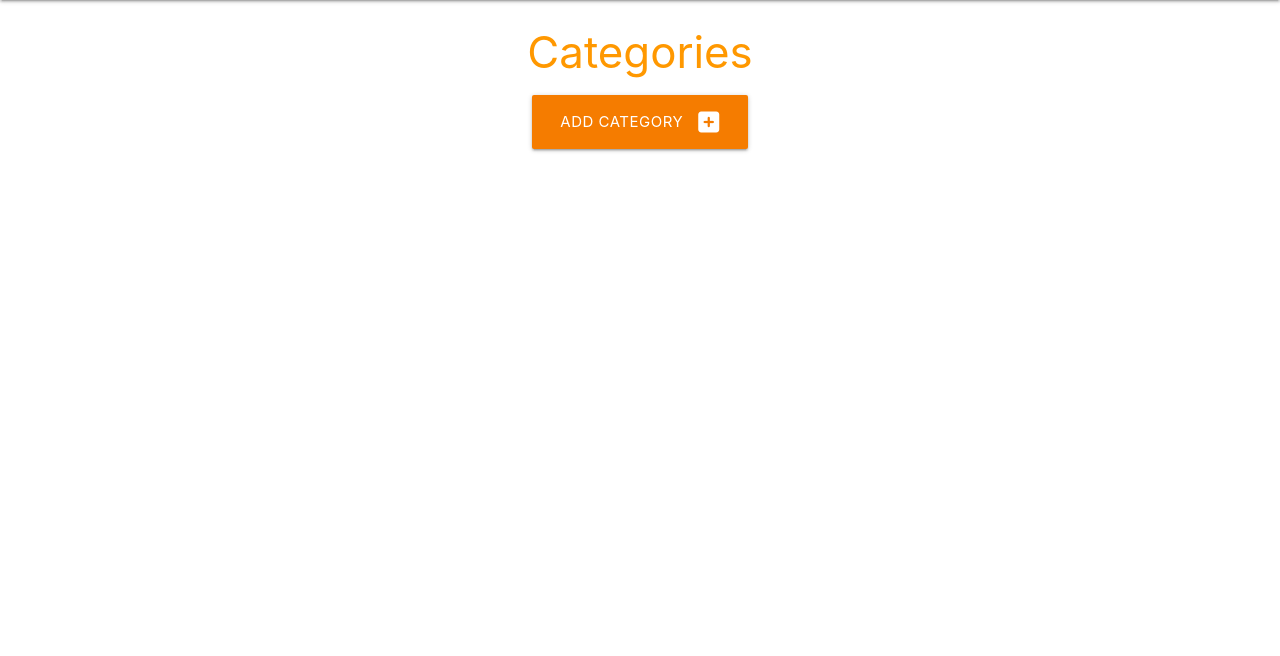
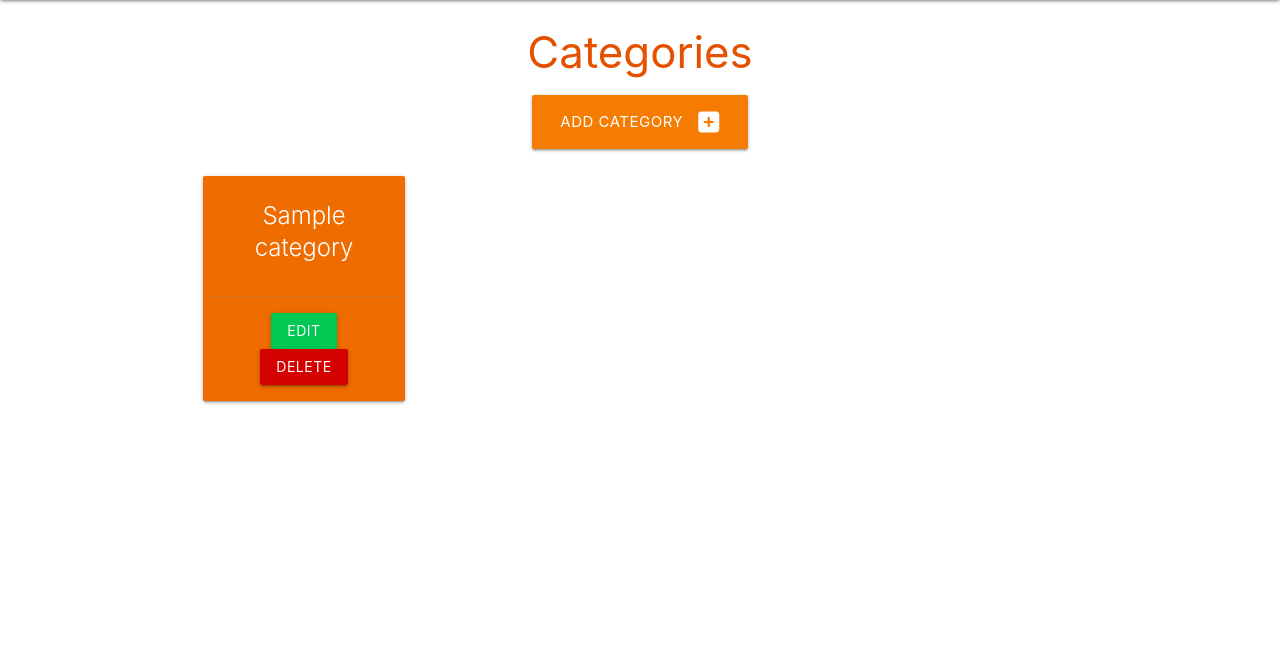
Before and after one commit to Roybin0/flask-application, a Flask app: page /categories in a window 1280 px wide. Shown: the part 64-720 px from the top of the page. Run offline with Flask 2, Linux system fonts and the light colour scheme; tables that the repository leaves empty hold one stand-in row (values such as "Sample post").

Commit message:
Display current categories from database

```diff
--- a/taskmanager/routes.py
+++ b/taskmanager/routes.py
@@ -10,7 +10,8 @@ def home():
 
 @app.route("/categories")
 def categories():
-    return render_template("categories.html")
+    categories = list(Category.query.order_by(Category.category_name).all())
+    return render_template("categories.html", categories=categories)
 
 
 @app.route("/add_category", methods=["GET", "POST"])
--- a/taskmanager/templates/categories.html
+++ b/taskmanager/templates/categories.html
@@ -1,7 +1,7 @@
 {% extends "base.html" %}
 {% block content %}
 
-<h3 class="orange-text darken-4 center-align">Categories</h3>
+<h3 class="orange-text text-darken-4 center-align">Categories</h3>
 
 <div class="row">
     <div class="col s12 center-align">
@@ -11,4 +11,20 @@
     </div>
 </div>
 
+<div class="row">
+    {% for category in categories %}
+    <div class="col s12 m6 l3">
+        <div class="card orange darken-3 center-align">
+            <div class="card-content white-text">
+                <span class="card-title">{{ category.category_name }}</span>
+            </div>
+            <div class="card-action">
+                <a href="#" class="btn green accent-4">Edit</a>
+                <a href="#" class="btn red accent-4">Delete</a>
+            </div>
+        </div>
+    </div>
+    {% endfor %}
+</div>
+
 {% endblock %}
```
